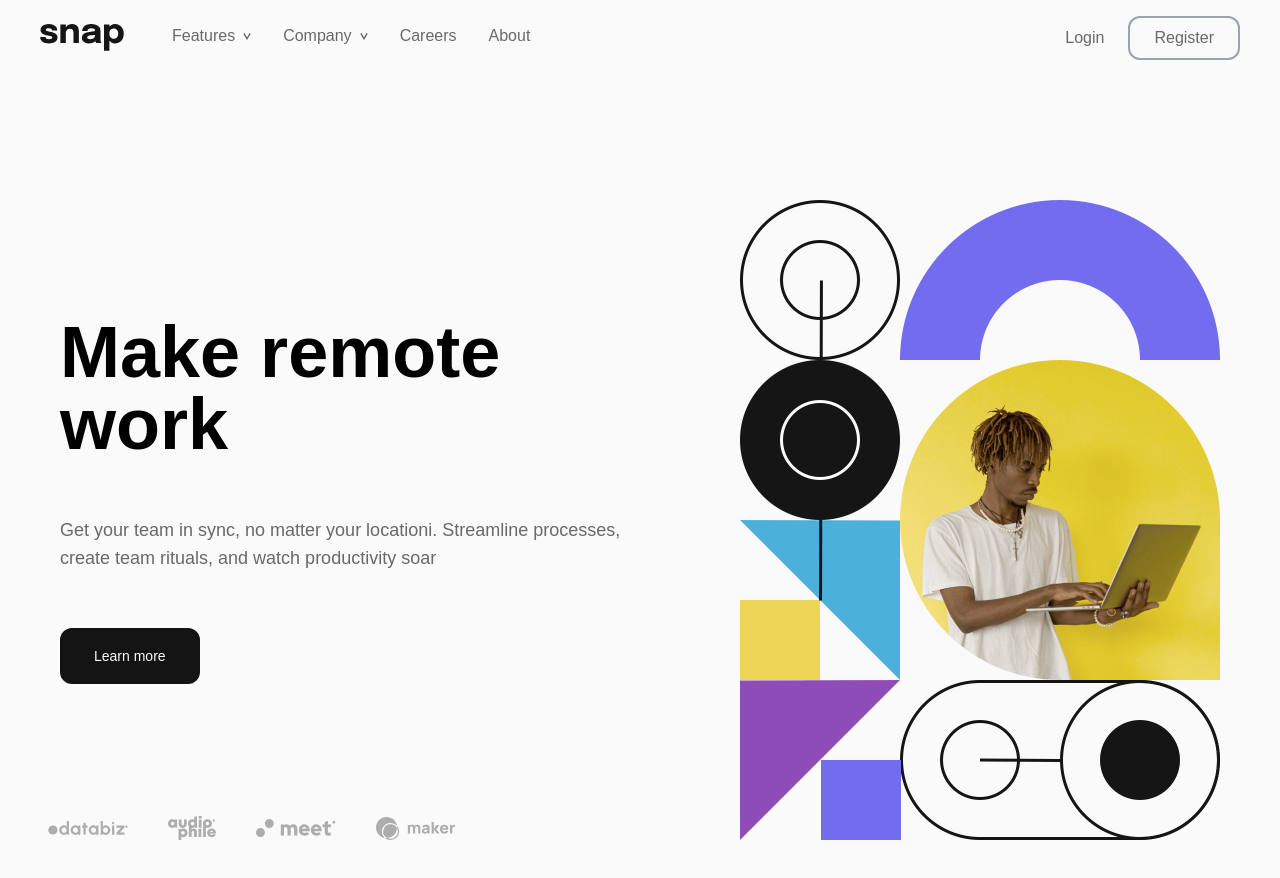
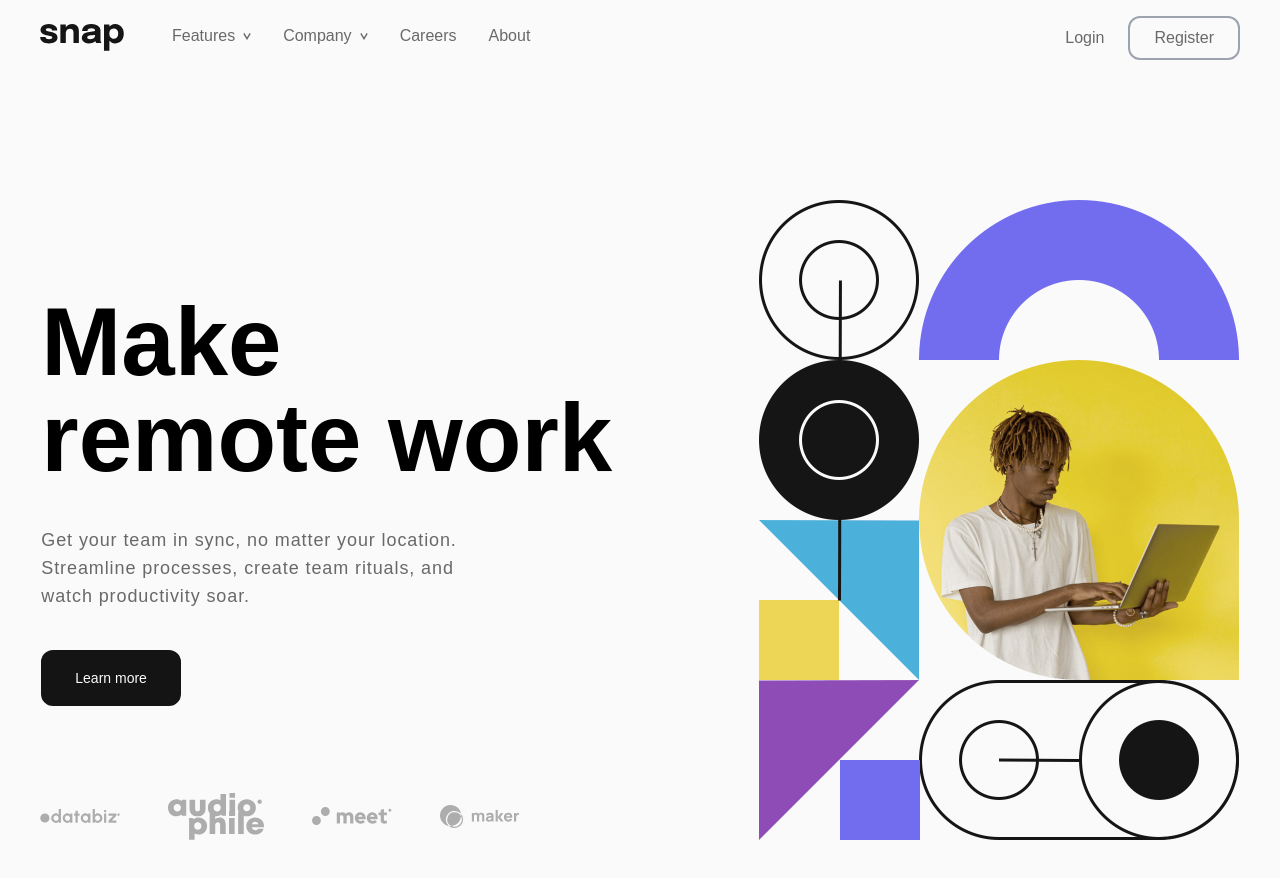
Before and after one commit to mdubelbeis/intro-section-db-menu, a React (Create React App) app: page / in a window 1280 px wide. Shown: the top 878 px of the page. Built offline with nearby package versions, Linux system fonts and the light colour scheme.

Commit message:
adjusted desktop layout

```diff
--- a/src/components/App.js
+++ b/src/components/App.js
@@ -10,7 +10,7 @@ const App = () => {
         <Header />
       </header>
       <main className="mt-10 lg:relative lg:max-w-full lg:w-full lg:mt-44">
-        <div className="lg:flex lg:flex-row-reverse lg:items-center lg:gap-20 lg:px-10">
+        <div className="lg:flex lg:flex-row-reverse lg:items-center lg:gap-20">
           <Image />
           <Info />
         </div>
--- a/src/components/Clients.component.js
+++ b/src/components/Clients.component.js
@@ -7,21 +7,21 @@ import maker from '../images/client-maker.svg';
 
 const Clients = () => {
   return (
-    <div className="flex justify-between items-center mt-10 max-w-xl mx-auto lg:max-w-[540px] lg:mt-0 lg:absolute lg:bottom-0 lg:left-10">
+    <div className="flex justify-between items-center mt-10 max-w-xl mx-auto lg:mt-0 lg:absolute lg:bottom-0 lg:ml-8">
       <div>
         <img className="logo" src={databiz} alt="databiz logo" />
       </div>
-      <div className="lg:ml-10">
+      <div className="lg:ml-12">
         <img
-          className="w-12"
+          className="w-12 xl:w-24"
           src={audiophile}
           alt="audiophile logo"
         />
       </div>
-      <div className="lg:ml-10">
+      <div className="lg:ml-12">
         <img className="logo" src={meet} alt="meet logo" />
       </div>
-      <div className="lg:ml-10">
+      <div className="lg:ml-12">
         <img className="logo" src={maker} alt="maker logo" />
       </div>
     </div>
--- a/src/components/Info.component.js
+++ b/src/components/Info.component.js
@@ -1,12 +1,13 @@
 const Info = () => {
   return (
-    <div className="text-center space-y-6 max-w-xl mx-auto lg:space-y-8 lg:text-left lg:mb-10 xl:space-y-14">
-      <h1 className="text-4xl font-bold mt-10 lg:text-7xl lg:pr-[20px] lg:mt-0 xl:pr-[90px]">
-        Make remote work
+    <div className="text-center space-y-6 max-w-xl mx-auto lg:text-left lg:mb-10 lg:space-y-10">
+      <h1 className="text-4xl font-bold mt-10 lg:text-8xl lg:mt-0">
+        <span className="lg:block">Make</span> remote work
       </h1>
-      <p className="text-medium-gray">
-        Get your team in sync, no matter your locationi. Streamline
-        processes, create team rituals, and watch productivity soar
+      <p className="text-medium-gray lg:text-md lg:tracking-wider">
+        Get your team in sync, no matter your location. <br />
+        Streamline processes, create team rituals, and <br />
+        watch productivity soar.
       </p>
       <button className="hover:bg-almost-white hover:text-almost-black bg-almost-black text-almost-white py-4 px-8 rounded-xl text-sm border-2 border-almost-black lg:hover:bg-almost-white lg:hover:text-almost-black">
         Learn more
```
